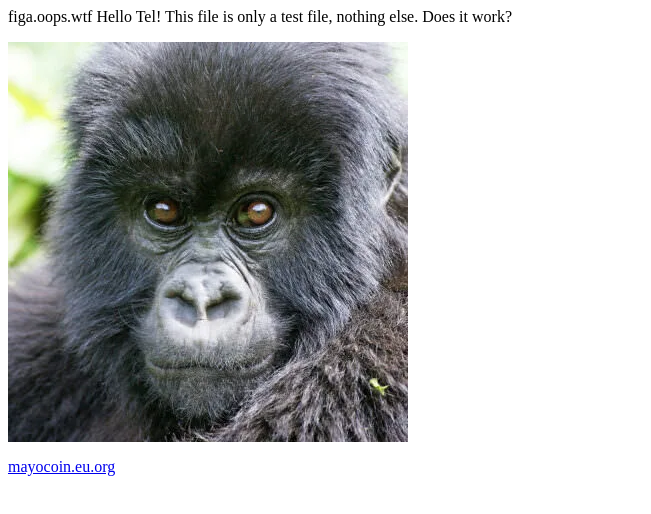
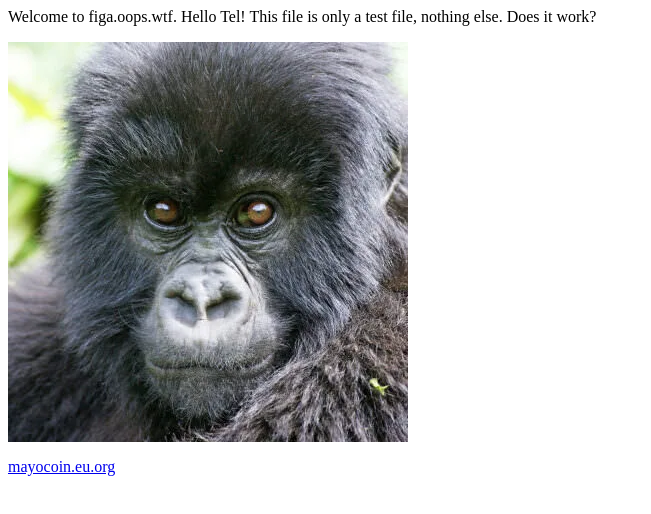
Before and after one commit to alexandershassan/figa.oops.wtf, a plain HTML site: page index.html in a window 1280 px wide. Shown: the whole page, without its empty margins (0-651 px from the left). Drawn offline with Linux system fonts and the light colour scheme.

Commit message:
Update index.html

```diff
--- a/index.html
+++ b/index.html
@@ -1,6 +1,6 @@
 <html>
 <body>
-<p>figa.oops.wtf Hello Tel! This file is only a test file, nothing else. Does it work?</p>
+<p>Welcome to figa.oops.wtf. Hello Tel! This file is only a test file, nothing else. Does it work?</p>
 <img src="baby-mountain-gorilla-1-400x400.jpg.webp" alt="Gorilla">
 <p><a href="http://www.mayocoin.eu.org">mayocoin.eu.org</a></p>
 </body>
```
